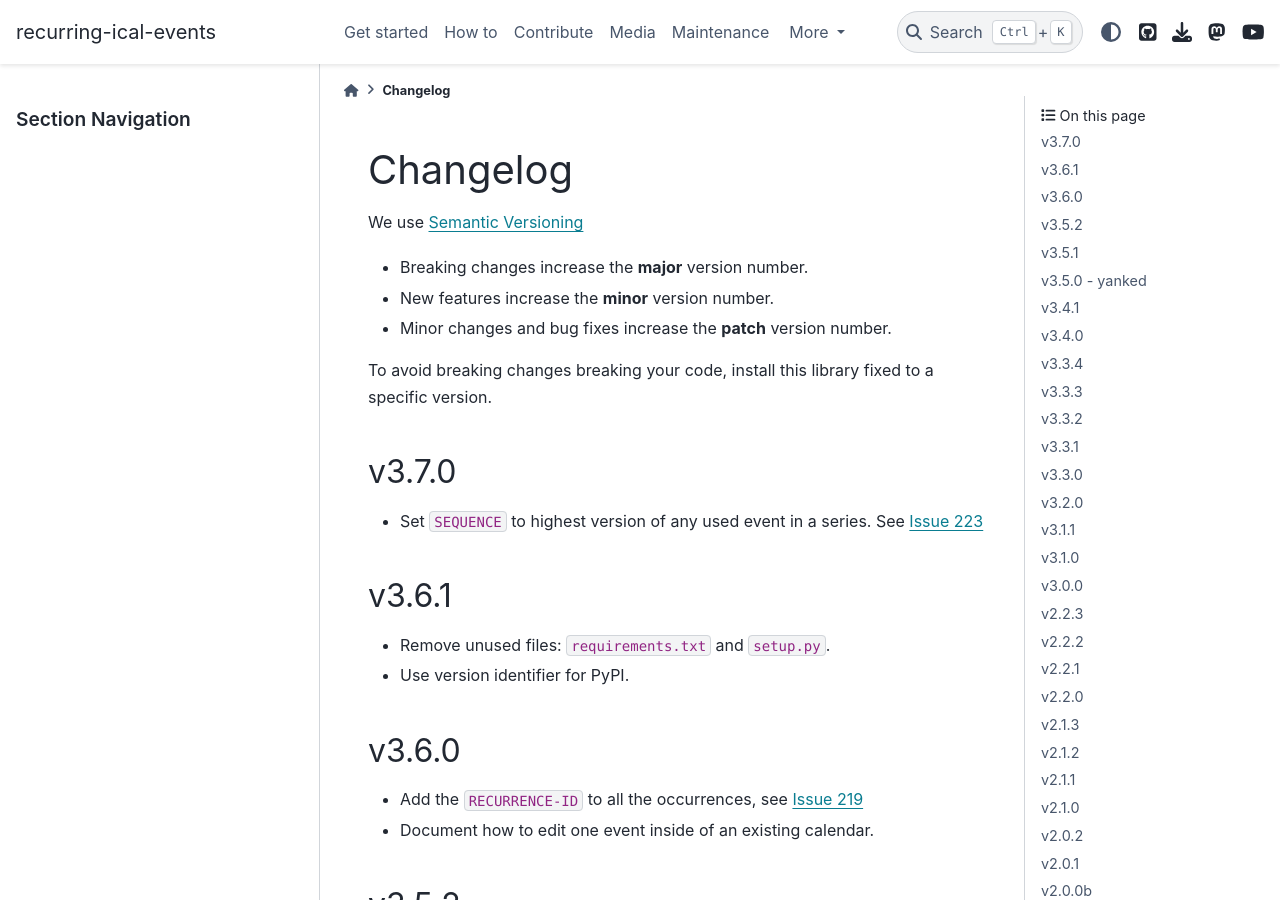
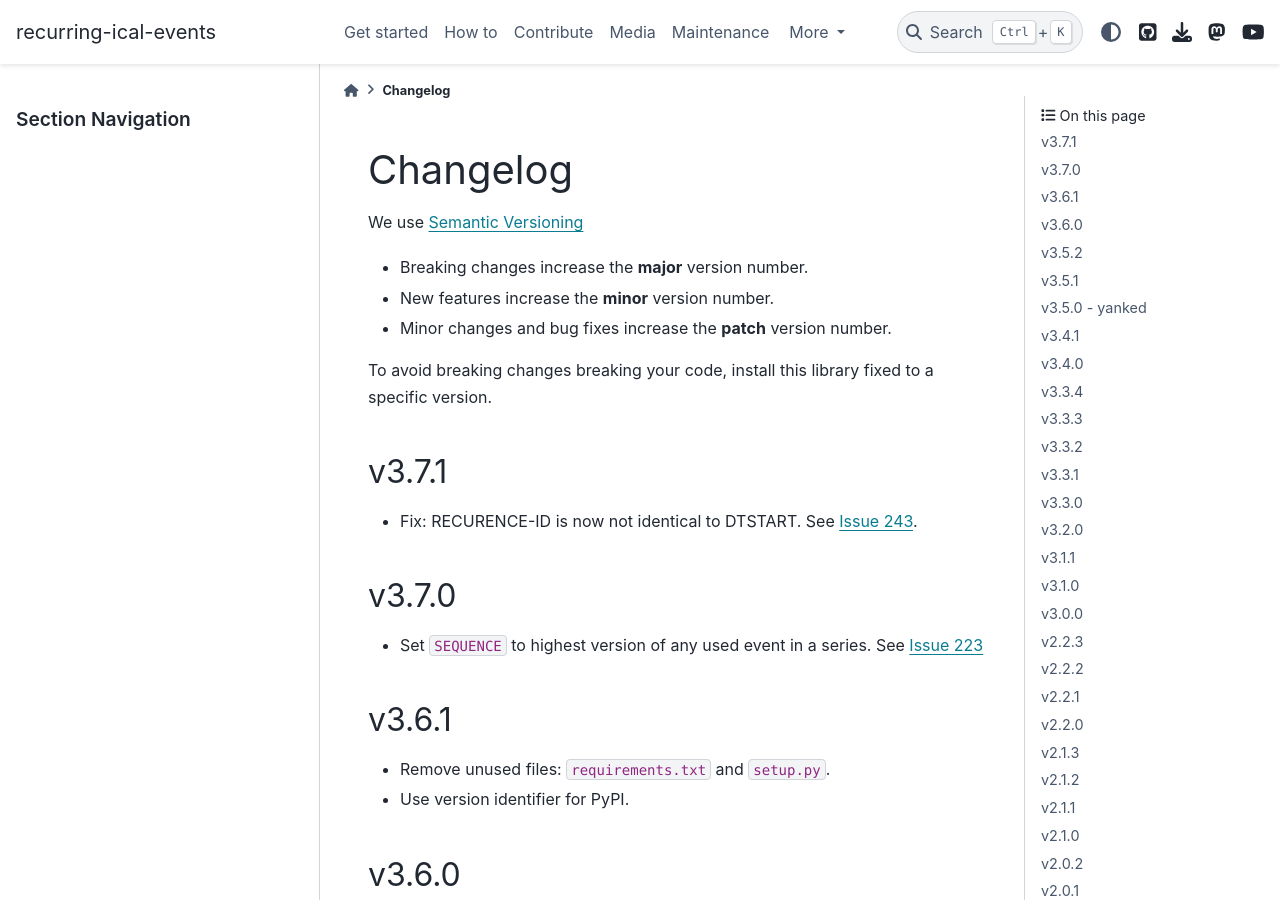
Before and after one commit to niccokunzmann/python-recurring-ical-events, a Sphinx documentation site: the page built from docs/changelog.md, in a window 1280 px wide and 900 px high. Built offline with Sphinx 7.4.7 and the PyData theme 0.15.4, drawn with Linux system fonts in a browser that asks for light colours.

Commit message:
update changelog

```diff
--- a/docs/changelog.md
+++ b/docs/changelog.md
@@ -14,6 +14,10 @@ We use [Semantic Versioning](https://semver.org)
 - Minor changes and bug fixes increase the **patch** version number.
 
 To avoid breaking changes breaking your code, install this library fixed to a specific version.
+
+## v3.7.1
+
+- Fix: RECURENCE-ID is now not identical to DTSTART. See [Issue 243](https://github.com/niccokunzmann/python-recurring-ical-events/issues/243).
 
 ## v3.7.0
 
```
